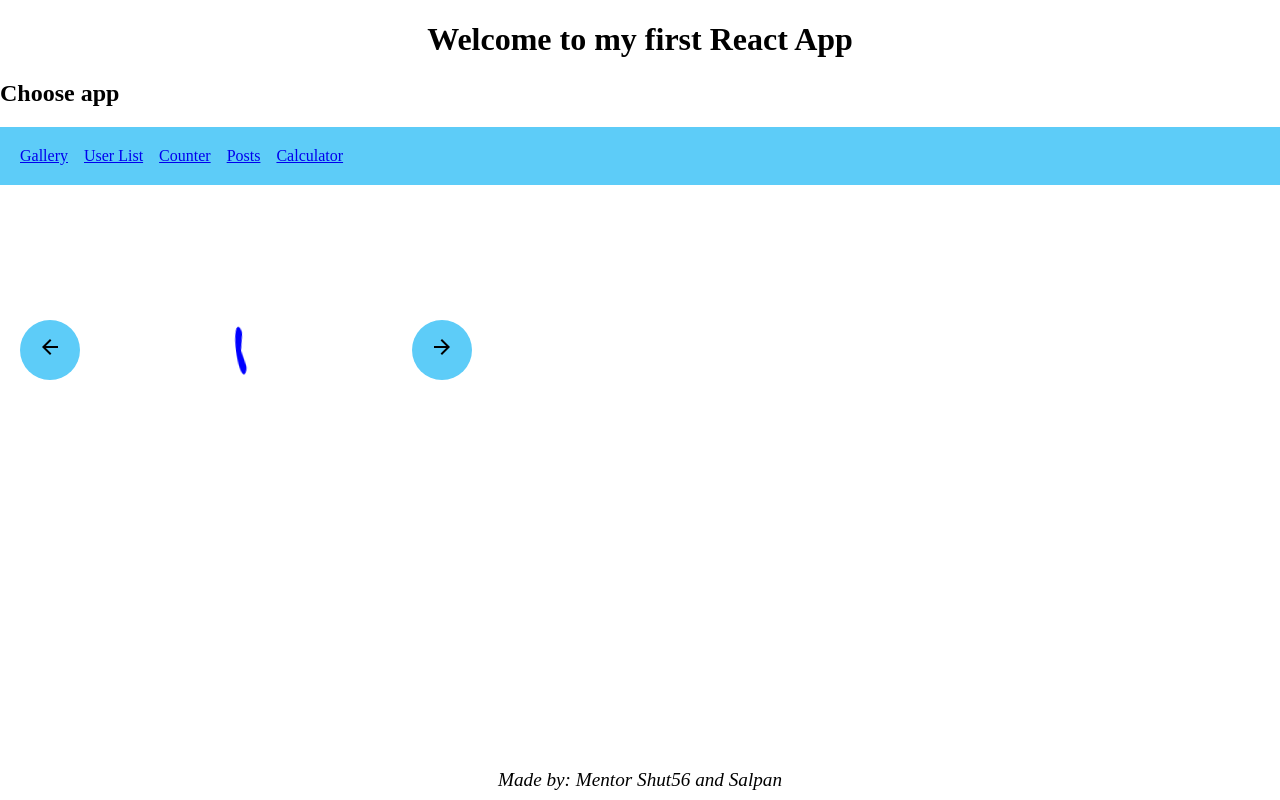
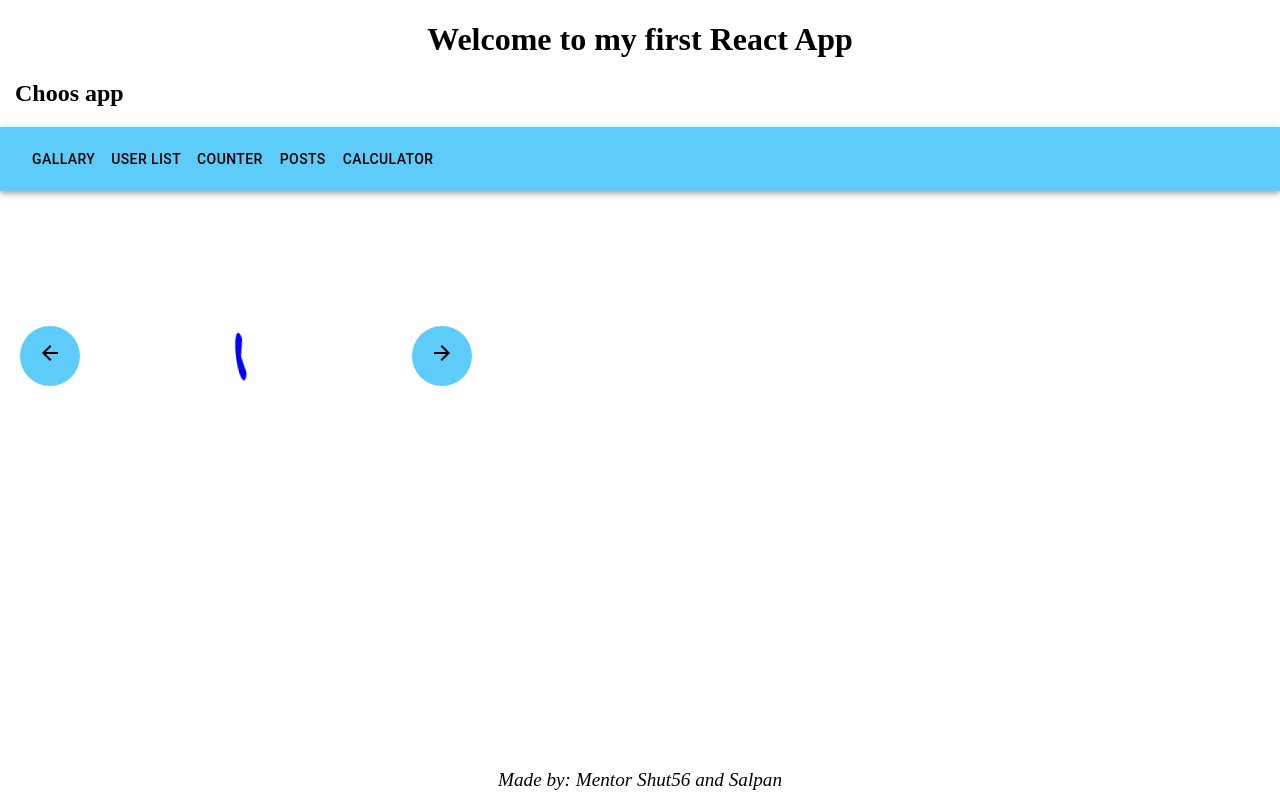
Before and after one commit to Salpan/React-HomeWork, a React (Create React App) app: page / in a window 1280 px wide. Built offline with nearby package versions, Linux system fonts and the light colour scheme; no server answers.

Commit message:
Change toolbar with MUI

```diff
--- a/src/common/components/layout/Layout.jsx
+++ b/src/common/components/layout/Layout.jsx
@@ -1,4 +1,9 @@
 import { Link } from "react-router-dom";
+import AppBar from '@mui/material/AppBar';
+import Box from '@mui/material/Box';
+import Toolbar from '@mui/material/Toolbar';
+import Button from '@mui/material/Button';
+
 import "./styles.css";
 
 export const Layout = ({ children }) => {
@@ -6,13 +11,19 @@ export const Layout = ({ children }) => {
         <div className="wrapper">
             <header>
                 <h1>Welcome to my first React App</h1>
-                <h2>Choose app</h2>
-                <div className="link">
-                    <Link to="/gallery">Gallery</Link>
-                    <Link to="/userlist">User List</Link>
-                    <Link to="/counter">Counter</Link>
-                    <Link to="/posts">Posts</Link>
-                    <Link to="/calculator">Calculator</Link>
+                <h2>Choos app</h2>
+                <div>
+                    <Box sx={{ flexGrow: 1 }}>
+                        <AppBar position="static">
+                            <Toolbar sx={{ backgroundColor: "#5dccf8", color: "black" }}>
+                                <Button component={Link} to="/gallery" color="inherit">Gallary</Button>
+                                <Button component={Link} to="/userlist" color="inherit">User List</Button>
+                                <Button component={Link} to="/counter" color="inherit">Counter</Button>
+                                <Button component={Link} to="/posts" color="inherit">Posts</Button>
+                                <Button component={Link} to="/calculator" color="inherit">Calculator</Button>
+                            </Toolbar>
+                        </AppBar>
+                    </Box>
                 </div>
             </header>
             <main>{children}</main>
--- a/src/common/components/layout/styles.css
+++ b/src/common/components/layout/styles.css
@@ -1,4 +1,5 @@
 h2 {
+  padding-left: 15px;
   text-align: left;
 }
 
@@ -32,11 +33,3 @@ footer {
   display: flex;
   flex-direction: column;
 }
-
-.link {
-  display: flex;
-  column-gap: 16px;
-  background-color: #5dccf8;
-  color: rgb(0, 0, 0);
-  padding: 20px 20px;
-}
```
